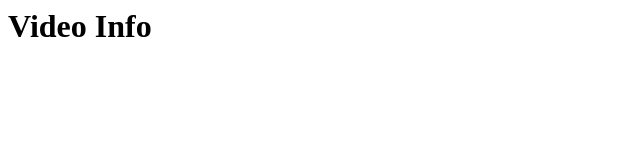
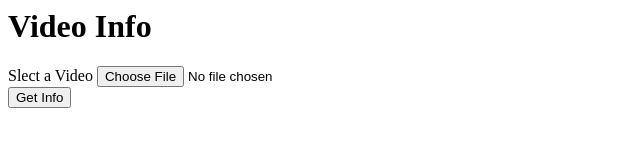
Before and after one commit to camilo17/electronVideoInfo, an Electron app: page index.html in a window 1280 px wide. Shown: the whole page, without its empty margins (0-640 px from the left). Drawn offline with Linux system fonts and the light colour scheme.

Commit message:
Added ffmpeg and made some modifications to the index.html file.

```diff
--- a/index.html
+++ b/index.html
@@ -1,4 +1,25 @@
 <head></head>
 <body>
     <h1>Video Info</h1>
+    <form action="">
+        <div>
+            <label>Slect a Video</label>
+            <input type="file" accept="video/*"/>
+        </div>
+        <button type="submit">Get Info</button>
+    </form>
+
+
+
+    <script>
+        document.querySelector('form').addEventListener('submit', (event) => {
+            event.preventDefault();
+
+            const file = document.querySelector('input').files[0];
+        });
+
+
+
+    </script>
+
 </body>
--- a/package.json
+++ b/package.json
@@ -9,6 +9,7 @@
   "license": "MIT",
   "dependencies": {
     "electron": "^1.6.8",
-    "eslint": "^3.19.0"
+    "eslint": "^3.19.0",
+    "fluent-ffmpeg": "^2.1.2"
   }
 }
```
Also changed, not shown: 1 other file.
